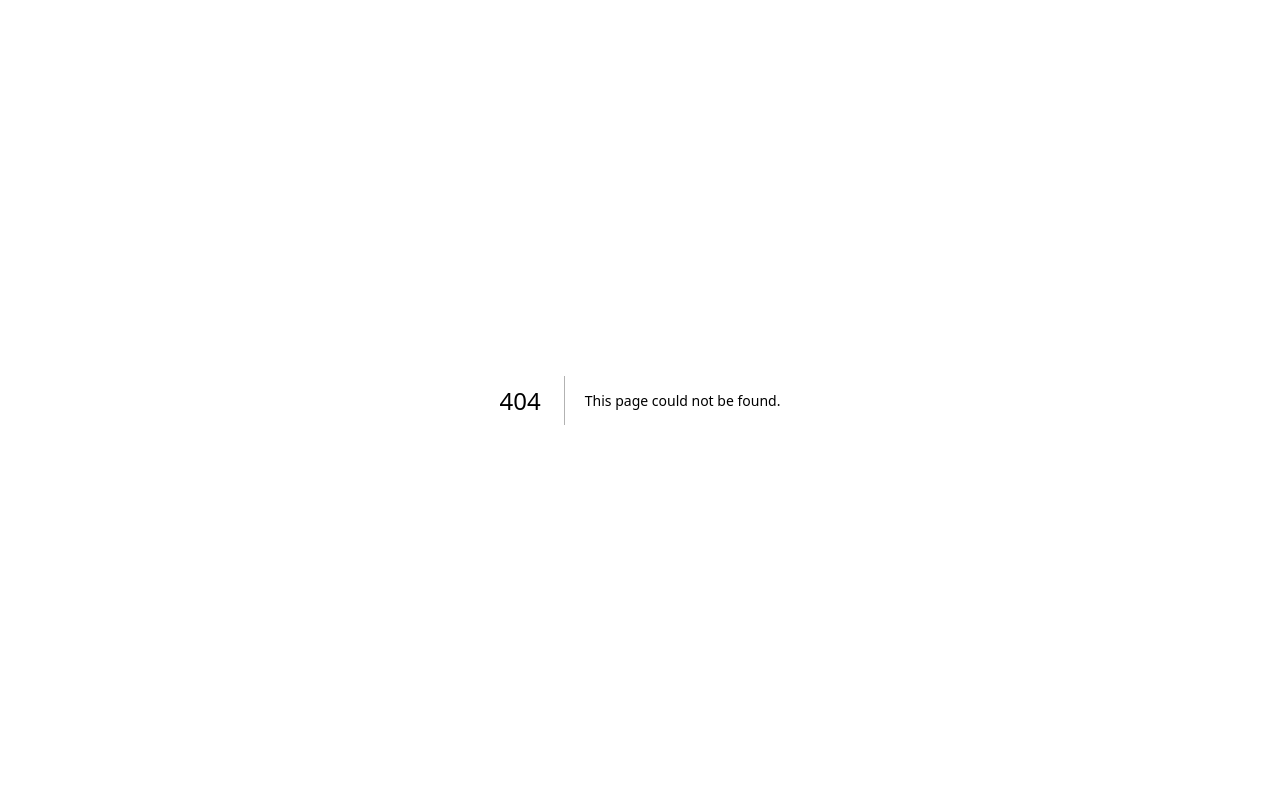
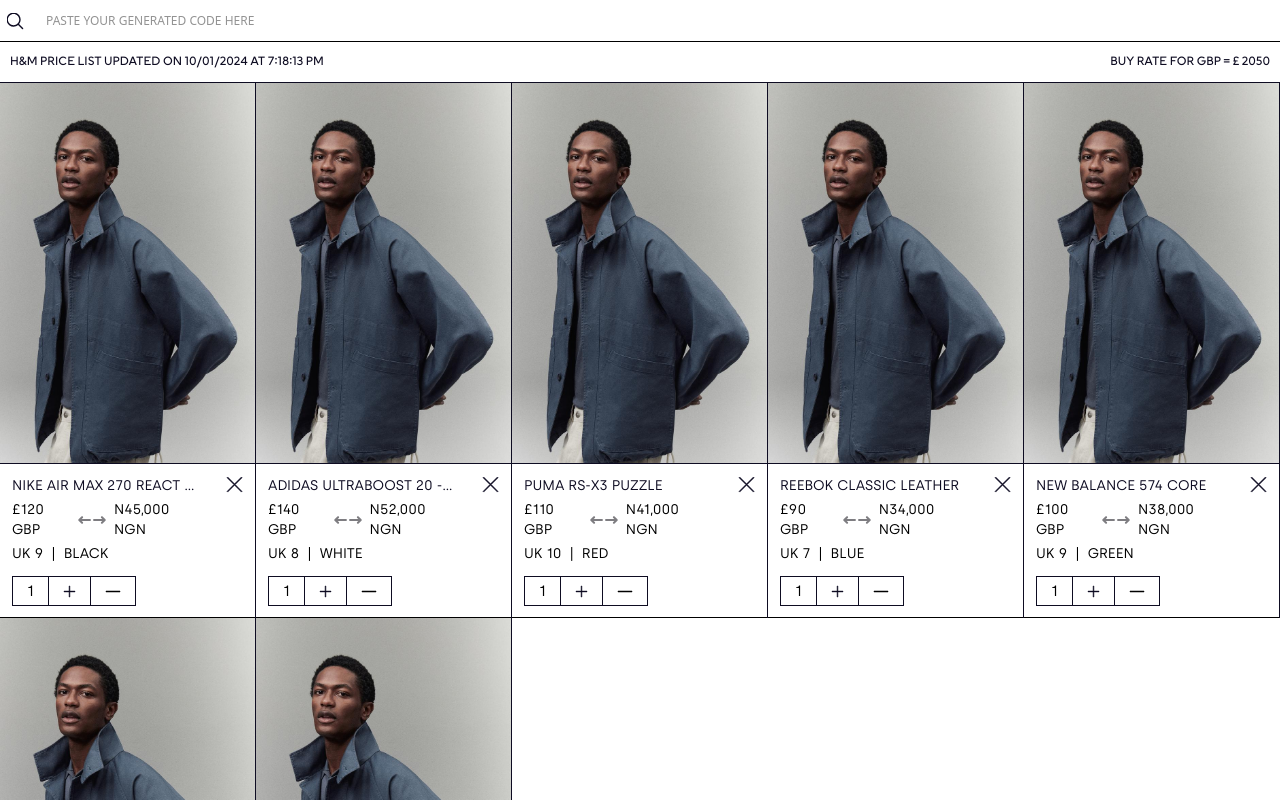
Before and after one commit to Shopaxa-global/Frontend, a Next.js app: page /cart/1 in a window 1280 px wide. Before the commit this address had no page. Shown: the top 800 px of the page. Built offline with nearby package versions, Linux system fonts and the light colour scheme.

Commit message:
update: create the cartlayout and cartitem component

```diff
--- /dev/null
+++ b/components/molecule/CartItem.tsx
@@ -0,0 +1,122 @@
+import Image from "next/image";
+import React, { useState } from "react";
+
+import closeIcon from "../../assets/images/close-no-outline.svg";
+import convertIcon from "../../assets/images/convert.svg";
+import gallery2 from "../../assets/images/sl_mobile2.JPG";
+
+type CartItemProps = {
+  quantity?: number;
+  name: string;
+  price: string;
+  convertedPrice: string;
+  properties: {
+    size?: string;
+    color?: string;
+  };
+};
+
+const CartItem: React.FC<CartItemProps> = ({
+  name,
+  price,
+  quantity,
+  convertedPrice,
+  properties,
+}) => {
+  const [count, setCount] = useState(quantity || 1);
+
+  return (
+    <div className="w-full border-b md:border-r md:border-0 md:shadow-[inset_0_-1px_0_0_black_,_inset_0_1px_0_0_black] border-black-100 text-xs md:text-sm font-Silka flex md:flex-col flex-row">
+      <Image
+        alt=""
+        src={gallery2}
+        className="md:w-full md:h-[380px] h-[300px] w-6/12 object-cover"
+      />
+      <div className="p-3 md:border-t border-l md:border-l-0 border-black-100 uppercase md:flex flex-row-reverse items-start justify-between w-6/12 md:w-full h-[300px] md:h-auto">
+        <button
+          aria-label="remove item"
+          className="w-full md:w-auto flex justify-end my-4 md:my-0"
+        >
+          <Image src={closeIcon} alt="" />
+        </button>
+        <div className="w-[80%] flex flex-col justify-between h-[calc(100%-80px)] md:block">
+          <div>
+            <div className="flex justify-between">
+              <p
+                className="text-black-100 truncate"
+                aria-label={name}
+                title={name}
+              >
+                {name}
+              </p>
+            </div>
+            <div className="flex gap-2 my-1 items-center">
+              <p>{price} GBP</p>
+              <Image
+                src={convertIcon}
+                alt=""
+                aria-label="converted to"
+                className="w-auto h-auto"
+              />
+              <p>{convertedPrice} NGN</p>
+            </div>
+            <div className="flex gap-2 items-center">
+              <p>{properties.size}</p>
+              <p>|</p>
+              <p>{properties.color}</p>
+            </div>
+          </div>
+          <div className="mt-3 flex">
+            <p className="border px-[14px] py-[6px] border-black-100 text-xs md:text-[15px]">
+              {count}
+            </p>
+            <button
+              aria-label={`add another unit for ${name}`}
+              className="border-y px-[14px] py-[6px] border-black-100"
+              onClick={() => setCount(count + 1)}
+            >
+              <svg
+                width="13"
+                height="13"
+                viewBox="0 0 13 13"
+                fill="none"
+                xmlns="http://www.w3.org/2000/svg"
+              >
+                <path
+                  d="M6.89286 6.10714V1H6.10714V6.10714H1V6.89286H6.10714V12H6.89286V6.89286H12V6.10714H6.89286Z"
+                  fill="#0E0C22"
+                  stroke="#0E0C22"
+                  stroke-width="0.5"
+                />
+              </svg>
+            </button>
+            <button
+              className="border px-[14px] py-[6px] border-black-100"
+              aria-label={`remove a unit from ${name}`}
+              onClick={() => setCount(count - 1)}
+            >
+              <svg
+                width="16"
+                height="3"
+                viewBox="0 0 16 3"
+                fill="none"
+                xmlns="http://www.w3.org/2000/svg"
+              >
+                <path
+                  fill-rule="evenodd"
+                  clip-rule="evenodd"
+                  d="M15 2H1V1H15V2Z"
+                  fill="black"
+                  stroke="black"
+                  stroke-width="0.5"
+                />
+              </svg>
+            </button>
+          </div>
+        </div>
+      </div>
+    </div>
+  );
+};
+
+export default CartItem;
--- a/components/molecule/index.ts
+++ b/components/molecule/index.ts
@@ -4,3 +4,4 @@ export { default as PrimaryButton } from "./PrimaryButton";
 export { default as MoreInfo } from "./MoreInfo";
 export { default as Gallery } from "./Gallery";
 export { default as FooterColumn } from "./FooterColumn";
+export { default as CartItem } from "./CartItem";
--- /dev/null
+++ b/pages/cart/[id].tsx
@@ -0,0 +1,19 @@
+import Head from "next/head";
+import Menu from "../../components/compound/Menu";
+
+import { CartLayout } from "../../components/imports";
+
+export default function Home() {
+  return (
+    <>
+      <Head>
+        <title>Cart | Shopaxa</title>
+        <meta name="description" content="Cart" />
+        <meta name="viewport" content="width=device-width, initial-scale=1 maximum-scale=1" />
+        <link rel="icon" href="/favicon.ico" />
+      </Head>
+      <Menu />
+      <CartLayout />
+    </>
+  );
+}
```
